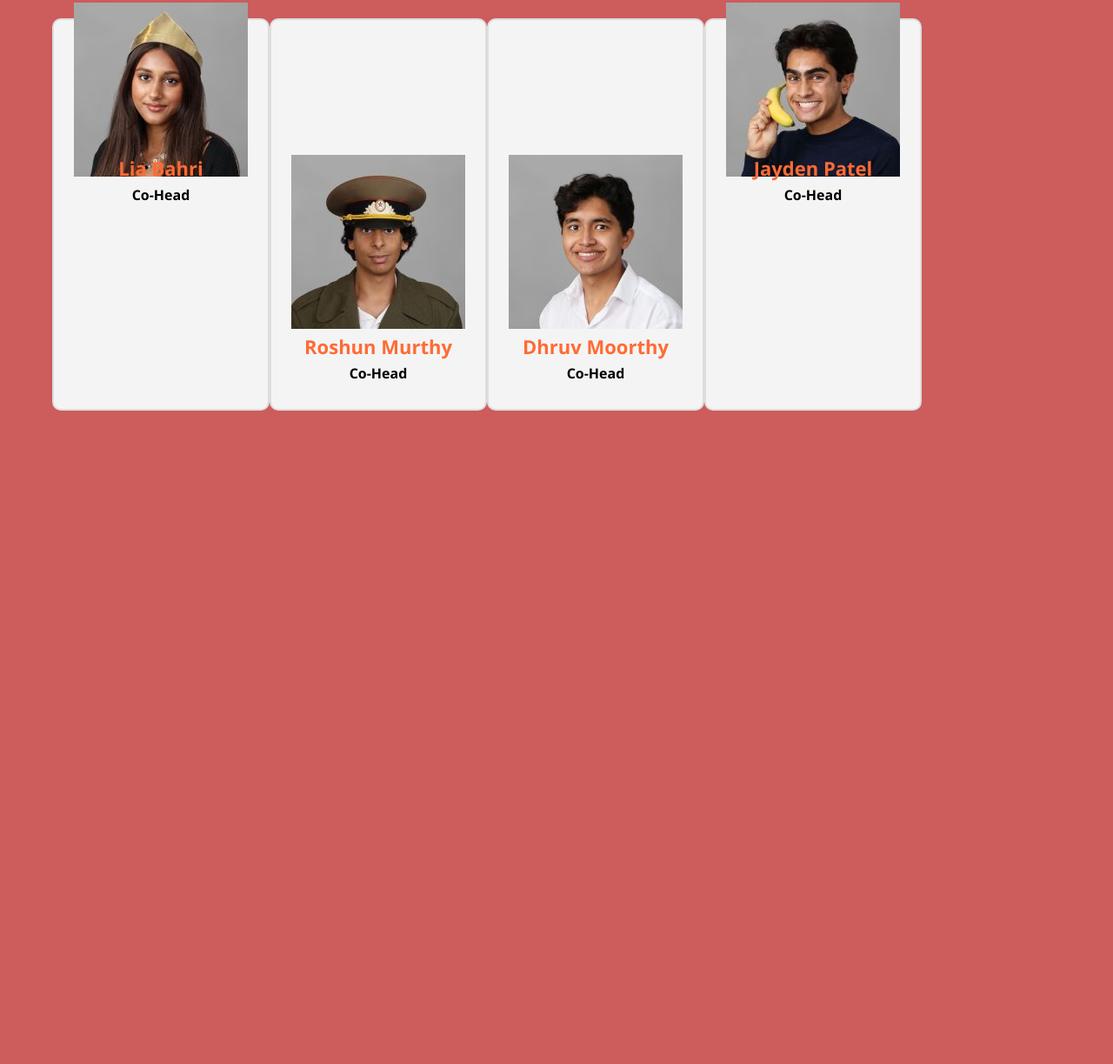
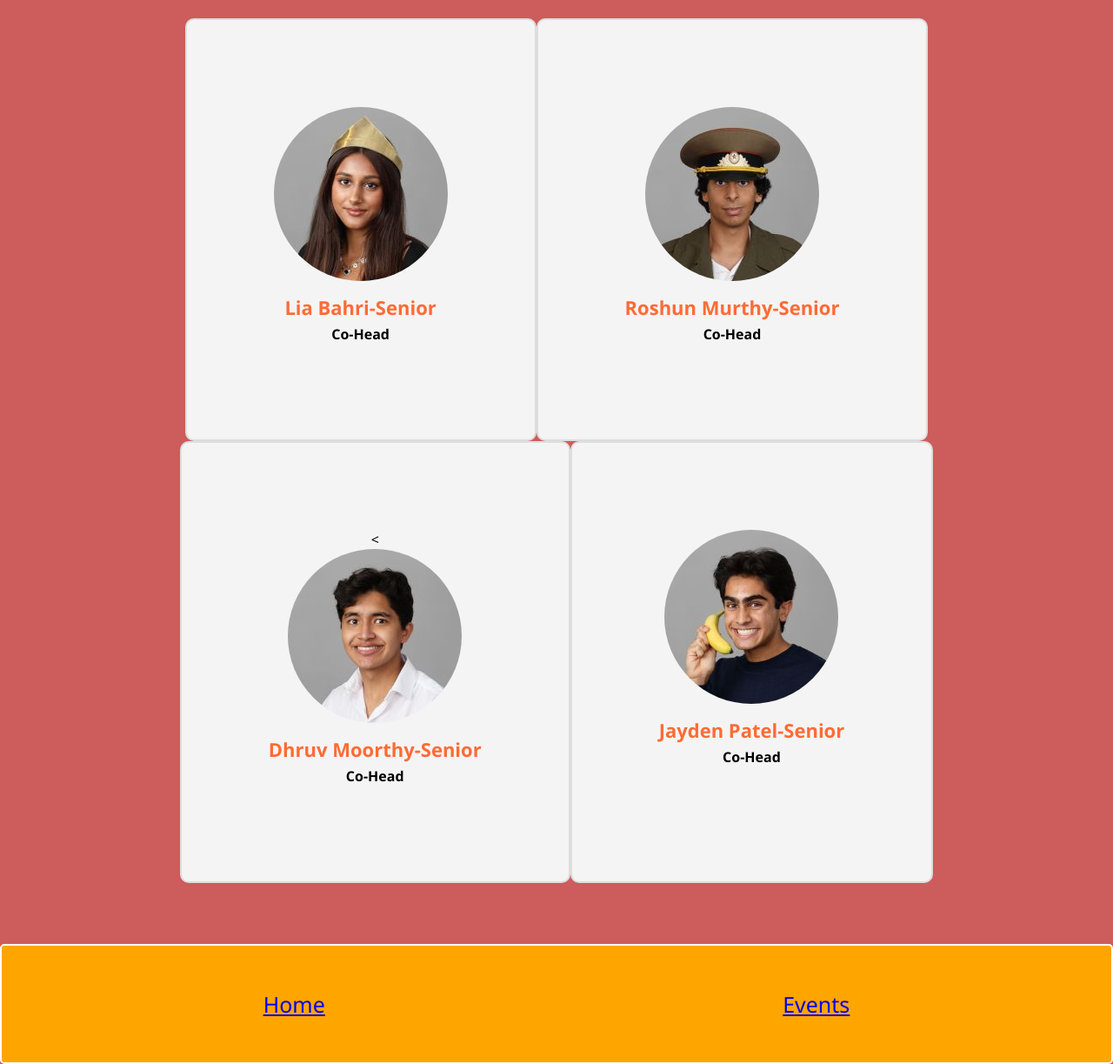
Before and after one commit to lgupta1016/programming2-fall2025, a plain HTML site: page SASA-flexbox/Leadership/Leadership.html in a window 1280 px wide. Shown: the part 151-1374 px from the top of the page at 87% size. Before the commit the page ends 800 px from the top, so only its background shows below. Drawn offline with Linux system fonts and the light colour scheme.

Commit message:
flexbox project

```diff
--- a/SASA-flexbox/Leadership/Leadership.html
+++ b/SASA-flexbox/Leadership/Leadership.html
@@ -18,21 +18,23 @@
                 <div class="member-photo">
                     <img src="../Lia_photo.jpg">
                 </div>
-                <h3>Lia Bahri</h3>
+                <h3>Lia Bahri-Senior</h3>
                 <div class="member-role">Co-Head</div>
         </div>
 
         <div class="member-card">
-                <div class="member-photo"></div>
+                <div class="member-photo">
                     <img src="../Roshun_photo.jpg">
-                <h3>Roshun Murthy</h3>
+                </div>
+                <h3>Roshun Murthy-Senior</h3>
                 <div class="member-role">Co-Head</div>
         </div>
 
         <div class="member-card">
-                <div class="member-photo"></div>
+                <<div class="member-photo">
                     <img src="../Dhruv_photo.jpg">
-                <h3>Dhruv Moorthy</h3>
+                </div>
+                <h3>Dhruv Moorthy-Senior</h3>
                 <div class="member-role">Co-Head</div>
         </div>
 
@@ -40,9 +42,13 @@
                 <div class="member-photo">
                     <img src="../Jayden_photo.jpg">
                 </div>
-                <h3>Jayden Patel</h3>
+                <h3>Jayden Patel-Senior</h3>
                 <div class="member-role">Co-Head</div>
         </div>
     </div>
+    <div class="links">
+        <a href="Leadership/index.html"target="_blank"> Home</a>
+        <a href="Events/Events.html"target="_blank"> Events</a>
+    </div>
 </body>
 </html>
--- a/SASA-flexbox/styles.css
+++ b/SASA-flexbox/styles.css
@@ -2,6 +2,8 @@
 	padding: 0;
 	margin: 0;
 	box-sizing: border-box;
+	flex-grow: 0;
+    flex-shrink: 1;
 }
 /*Home page*/
 body{
@@ -83,6 +85,7 @@ p{
     margin: 50px auto;
     padding: 20px;
     display: flex;
+    justify-content: center;
 	flex-wrap: wrap;
 }
 
@@ -97,16 +100,16 @@ p{
  	background-color: #f4f4f4;
    	border: 2px solid #ddd;
     border-radius: 10px;
-    padding: 20px;
-    width: 250px;
+    padding: 100px;
     text-align: center;
 }
 
 .member-photo {
-	width: 120px;
-    height: 120px;
+	 width: 200px;
+    height: 200px;
     border-radius: 50%;
     margin: 0 auto 15px;
+    overflow: hidden;
     display: flex;
     align-items: center;
     justify-content: center;
@@ -162,6 +165,7 @@ p{
     border-radius: 10px;
     padding: 20px;
     width: 320px;
+    background-color: white;
 }
 
 .event-banner {
@@ -187,7 +191,3 @@ p{
     font-size: 15px;
     line-height: 1.6;
         }
-
-        .event-details strong {
-            color: #333;
-        }
```
Also changed, not shown: SASA-flexbox/Events/Events.html (+16 -12 lines), SASA-flexbox/index.html (+0 -69 lines). Lines whose indentation alone changed are shown as unchanged.
